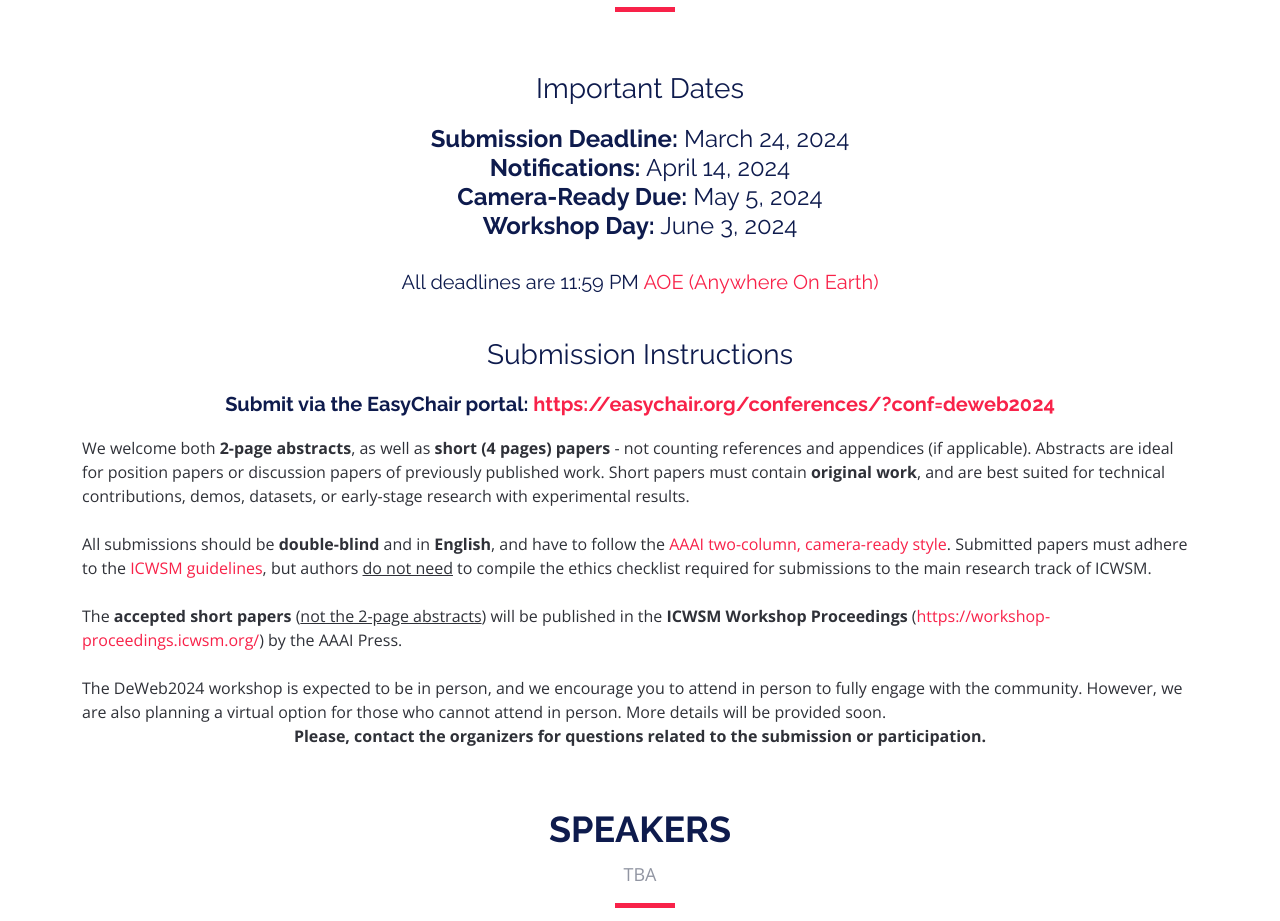
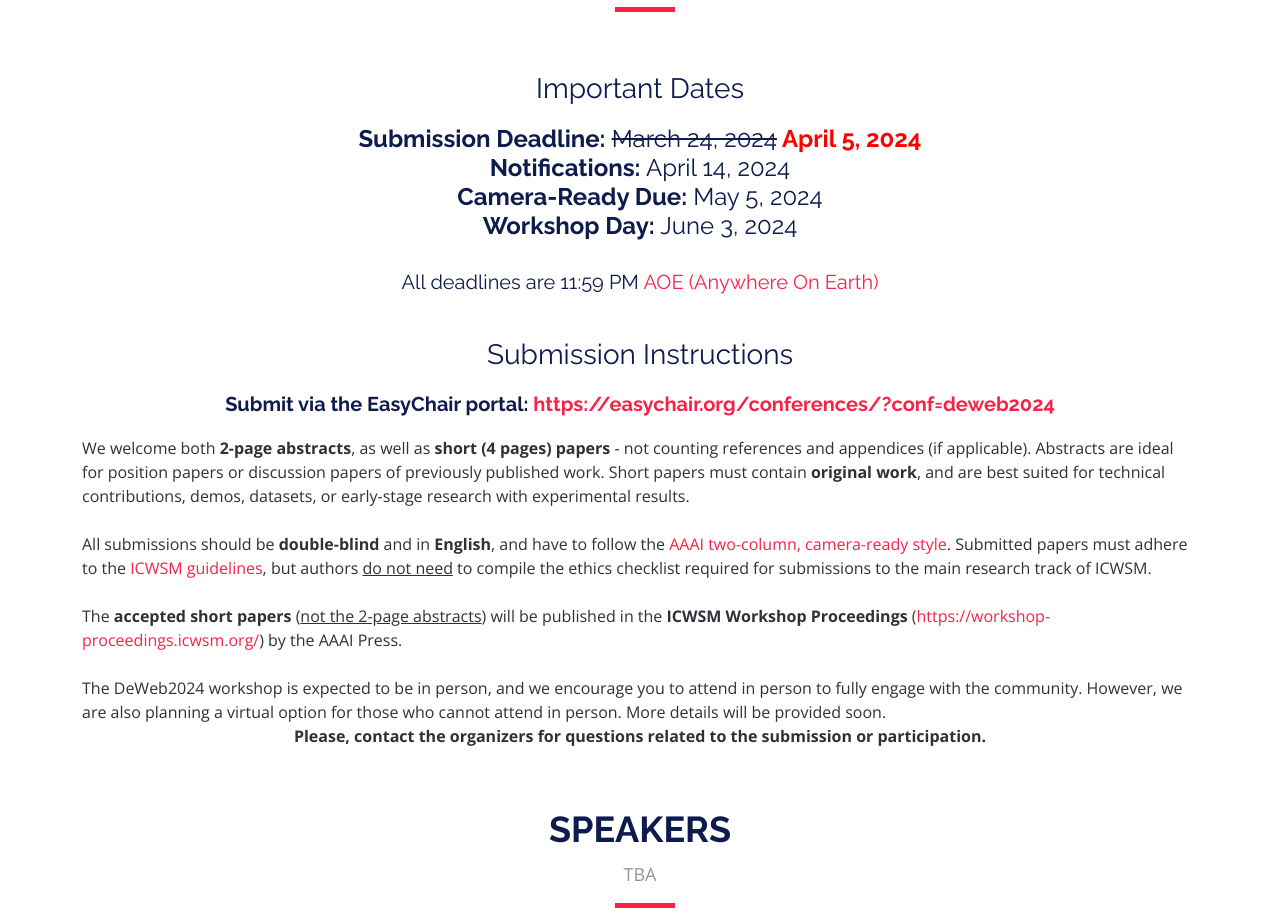
Before and after one commit to deweb-workshop/deweb-workshop.github.io, a plain HTML site: page index.html in a window 1280 px wide. Shown: the part 2020-2941 px from the top of the page. Drawn offline with nearby package versions, Linux system fonts and the light colour scheme.

Commit message:
Update index.html

```diff
--- a/index.html
+++ b/index.html
@@ -164,7 +164,7 @@
           <h3>Important Dates</h3>
           <h4>
             <p>
-              <b>Submission Deadline:</b> March 24, 2024<br>
+              <b>Submission Deadline:</b> <s>March 24, 2024</s><b><text style="color:red"> April 5, 2024</text></b><br>
               <b>Notifications:</b> April 14, 2024<br>
               <b>Camera-Ready Due:</b> May 5, 2024<br>
               <b>Workshop Day:</b> June 3, 2024<br>
```
